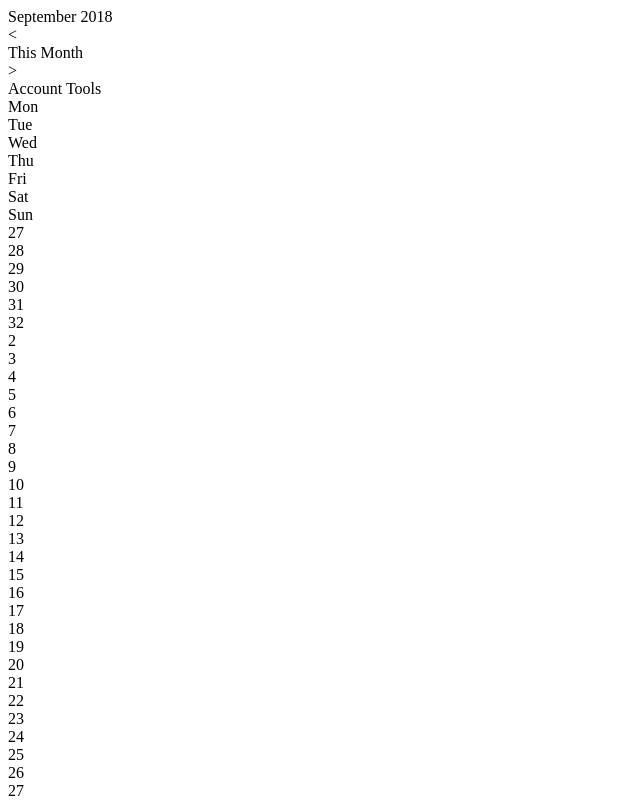
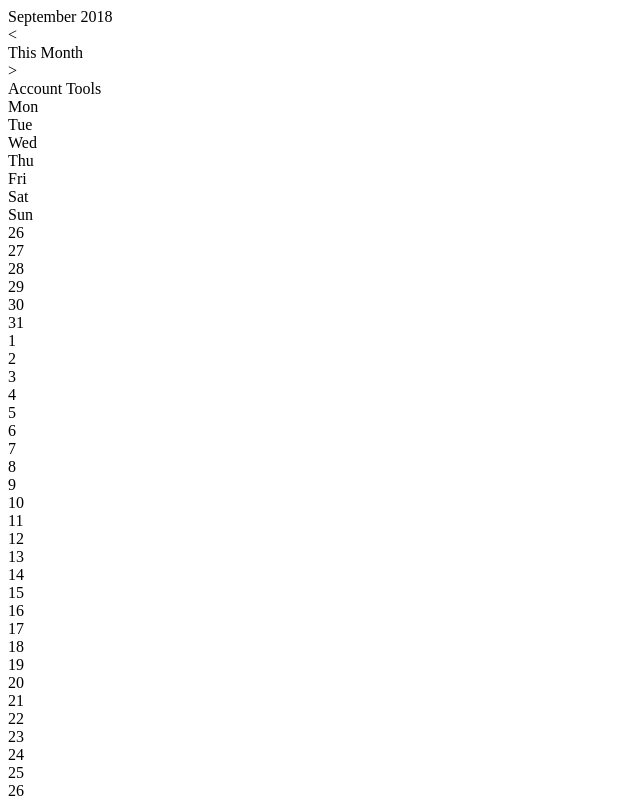
Before and after one commit to mradammorley/eventsdiary, a React app: page / in a window 1280 px wide. Shown: the top 800 px of the page, without its empty margins (0-640 px from the left). Built offline with nearby package versions, Linux system fonts and the light colour scheme.

Commit message:
Selected date

```diff
--- a/public/style.css
+++ b/public/style.css
@@ -89,6 +89,11 @@ body {
   box-sizing: border-box; }
   .CalendarCell.inactive {
     color: #bfbfbf; }
+  .CalendarCell.selected span {
+    background: red;
+    color: white;
+    padding: 1vw;
+    border-radius: 50%; }
 
 .Legend {
   grid-area: Legend; }
--- a/sass/components/CalendarCell.scss
+++ b/sass/components/CalendarCell.scss
@@ -11,4 +11,12 @@
   &.inactive {
     color: $greyed-out-primary-text-colour;
   }
+
+  &.selected span {
+    background: $selected-colour;
+    color: $inverted-text-colour;
+    padding: $cell-padding;
+    border-radius: 50%;
+  }
+
 }
--- a/sass/utils/colours.scss
+++ b/sass/utils/colours.scss
@@ -1,6 +1,9 @@
 $primary-text-colour: black;
+$inverted-text-colour: white;
 $line-colour: black;
+$highlight-colour: red;
 $grid-line-colour: lighten($line-colour, 85%);
 $grid-section-separator: lighten($line-colour, 50%);
 $calendar-background-colour: white;
 $greyed-out-primary-text-colour: lighten($primary-text-colour, 75%);
+$selected-colour: $highlight-colour;
--- a/src/components/CalendarCell.js
+++ b/src/components/CalendarCell.js
@@ -6,7 +6,7 @@ class CalendarCell extends React.Component  {
 		return (
 			<div className = {`CalendarCell ${ this.props.isInCurrentMonth ? "active" : "inactive" } ${
 				this.props.isSelectedDate ? "selected" : "" } `}>
-				{ this.props.dayOfMonth + 1 }
+                <span>{ this.props.dayOfMonth }</span>
 				{ this.props.eventsOnDay }
 			</div>
 		);
```
